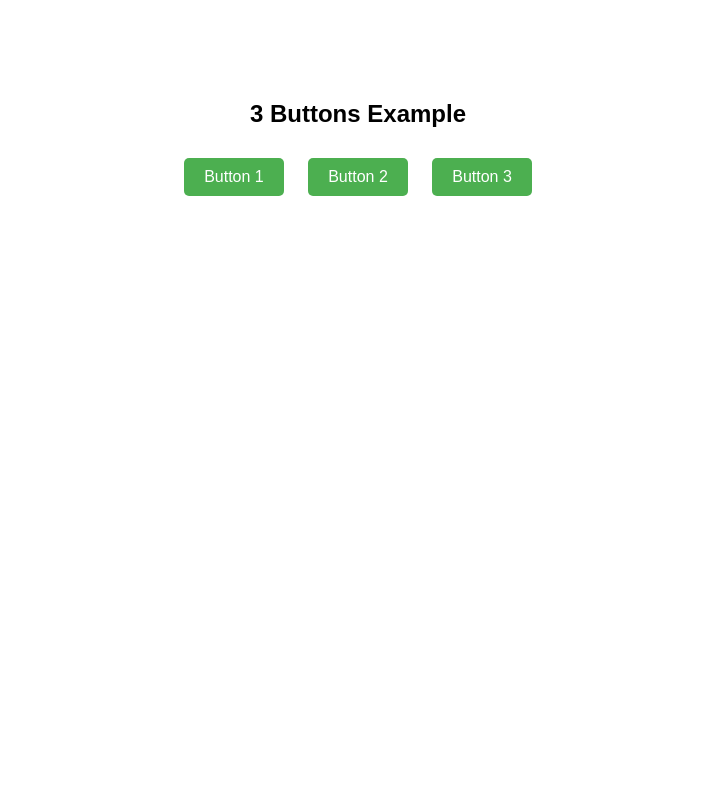
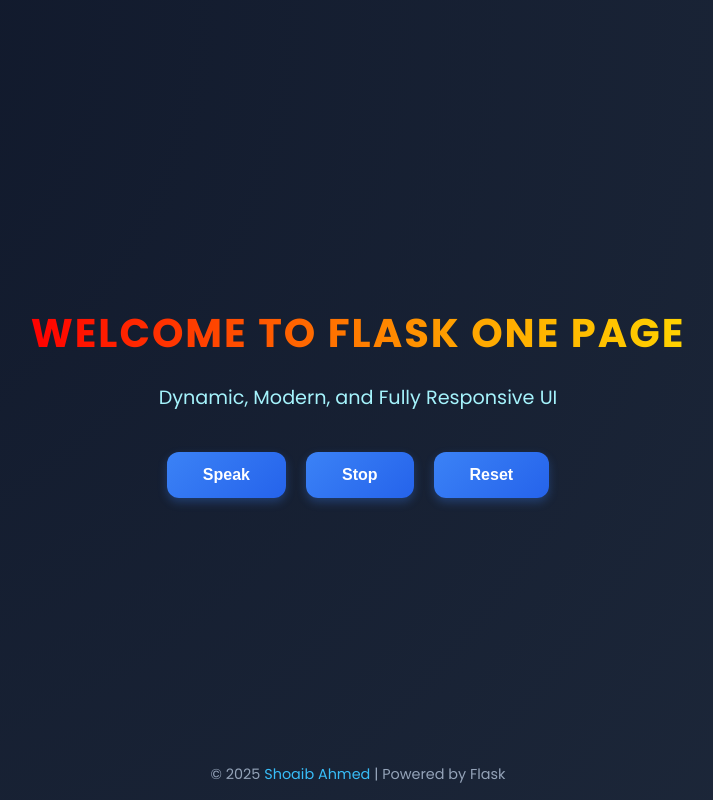
Before and after one commit to Shoaib1345/TexttoSpeech-, a Flask app: page / in a window 1280 px wide. Shown: the whole page, without its empty margins (282-995 px from the left). Run offline with Flask 3, Linux system fonts and the light colour scheme.

Commit message:
frontend

```diff
--- a/templates/frontend/index.html
+++ b/templates/frontend/index.html
@@ -3,36 +3,143 @@
 <head>
   <meta charset="UTF-8" />
   <meta name="viewport" content="width=device-width, initial-scale=1.0" />
-  <title>3 Buttons Example</title>
+  <title>Flask One Page | Shoaib Ahmed</title>
+
   <style>
+    /* === Global Styles === */
+    @import url('https://fonts.googleapis.com/css2?family=Poppins:wght@400;600;700&display=swap');
+
+    * {
+      margin: 0;
+      padding: 0;
+      box-sizing: border-box;
+    }
+
     body {
-      font-family: Arial, sans-serif;
+      font-family: 'Poppins', sans-serif;
+      background: radial-gradient(circle at top left, #0f172a, #1e293b);
+      color: #f1f5f9;
+      height: 100vh;
+      overflow: hidden;
+      display: flex;
+      flex-direction: column;
+      justify-content: center;
+      align-items: center;
       text-align: center;
-      margin-top: 100px;
     }
+
+    /* === Animated RGB Text === */
+    .rgb-text {
+      font-size: 2.5rem;
+      font-weight: 700;
+      background: linear-gradient(90deg, red, orange, yellow, green, cyan, blue, violet);
+      background-size: 400%;
+      -webkit-background-clip: text;
+      -webkit-text-fill-color: transparent;
+      animation: rgbFlow 6s linear infinite;
+      letter-spacing: 2px;
+      text-transform: uppercase;
+      margin-bottom: 20px;
+    }
+
+    @keyframes rgbFlow {
+      0% { background-position: 0% 50%; }
+      50% { background-position: 100% 50%; }
+      100% { background-position: 0% 50%; }
+    }
+
+    /* === Sub Animated Text === */
+    .moving-text {
+      font-size: 1.2rem;
+      color: #a5f3fc;
+      margin-bottom: 40px;
+      animation: floatText 3s ease-in-out infinite;
+    }
+
+    @keyframes floatText {
+      0%, 100% { transform: translateY(0); }
+      50% { transform: translateY(-10px); }
+    }
+
+    /* === Button Styling === */
+    .button-container {
+      display: flex;
+      gap: 20px;
+      flex-wrap: wrap;
+      justify-content: center;
+    }
+
     button {
-      padding: 10px 20px;
-      margin: 10px;
-      font-size: 16px;
+      background: linear-gradient(135deg, #3b82f6, #2563eb);
+      border: none;
+      padding: 14px 36px;
+      border-radius: 12px;
+      font-size: 1rem;
+      color: white;
+      font-weight: 600;
       cursor: pointer;
-      border: none;
-      background-color: #4CAF50;
-      color: white;
-      border-radius: 5px;
+      transition: all 0.3s ease;
+      box-shadow: 0 4px 10px rgba(59, 130, 246, 0.3);
     }
+
     button:hover {
-      background-color: #45a049;
+      transform: scale(1.05);
+      background: linear-gradient(135deg, #2563eb, #1d4ed8);
+      box-shadow: 0 6px 15px rgba(59, 130, 246, 0.5);
+    }
+
+    button:active {
+      transform: scale(0.97);
+      box-shadow: 0 2px 6px rgba(59, 130, 246, 0.3);
+    }
+
+    /* === Footer === */
+    footer {
+      position: absolute;
+      bottom: 15px;
+      font-size: 0.9rem;
+      color: #94a3b8;
+    }
+
+    footer a {
+      color: #38bdf8;
+      text-decoration: none;
+    }
+
+    footer a:hover {
+      text-decoration: underline;
+    }
+
+    /* === Smooth fade-in effect === */
+    .fade-in {
+      opacity: 0;
+      transform: translateY(20px);
+      animation: fadeInUp 1s ease forwards;
+    }
+
+    @keyframes fadeInUp {
+      to {
+        opacity: 1;
+        transform: translateY(0);
+      }
     }
   </style>
 </head>
 <body>
-  <h2>3 Buttons Example</h2>
+  <h1 class="rgb-text fade-in">Welcome to Flask One Page</h1>
+  <p class="moving-text fade-in">Dynamic, Modern, and Fully Responsive UI</p>
 
-  <button id="btn1">Button 1</button>
-  <button id="btn2">Button 2</button>
-  <button id="btn3">Button 3</button>
+  <div class="button-container fade-in">
+    <button id="btn1">Speak</button>
+    <button id="btn2">Stop</button>
+    <button id="btn3">Reset</button>
+  </div>
 
-  <!-- Correct linking using url_for() -->
+  <footer class="fade-in">
+    © 2025 <a href="#">Shoaib Ahmed</a> | Powered by Flask
+  </footer>
+
+  <!-- Linked JS files -->
   <script src="{{ url_for('static', filename='javascript/button1.js') }}"></script>
   <script src="{{ url_for('static', filename='javascript/button2.js') }}"></script>
   <script src="{{ url_for('static', filename='javascript/button3.js') }}"></script>
```
